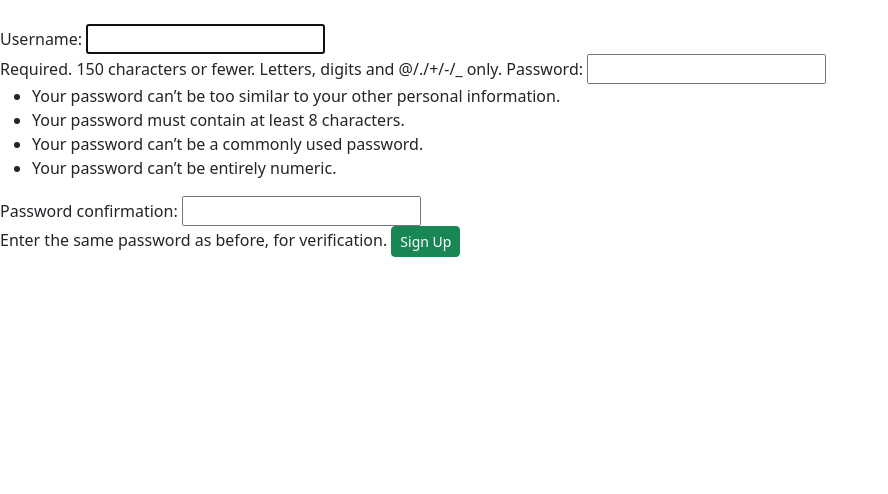
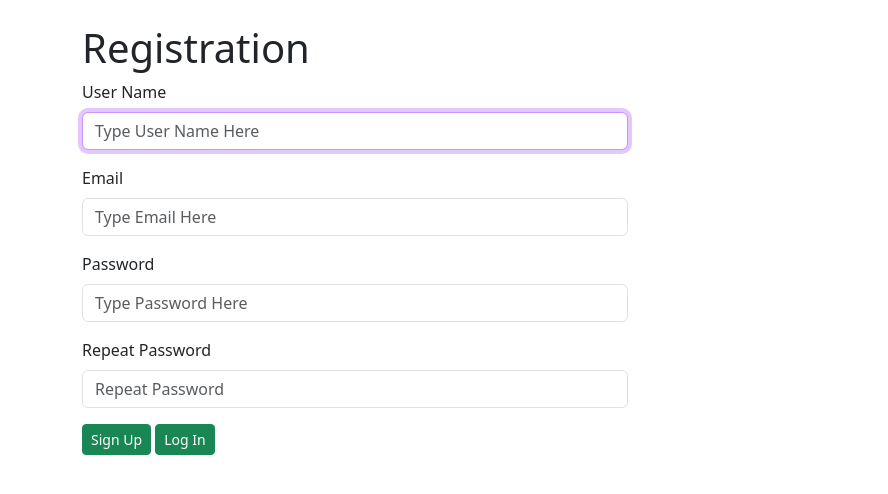
Before and after one commit to 0Naveen0/autonew, a Django app: page /accounts/signup/ in a window 1280 px wide. Shown: the top 494 px of the page, without its empty margins (0-888 px from the left). Run offline with Django 4.2, Linux system fonts and the light colour scheme; some libraries are stand-ins or nearby versions.

Commit message:
Log in page added

```diff
--- /dev/null
+++ b/portfolio_v1.1/accounts/forms.py
@@ -0,0 +1,35 @@
+from django import forms
+from django.contrib.auth.forms import UserCreationForm,AuthenticationForm
+from django.contrib.auth.models import User
+
+# Create your forms here.
+class SignUpForm(UserCreationForm):
+    class Meta:
+        model = User
+        fields = {'username','email','password1','password2'}
+    username = forms.CharField(widget=forms.TextInput(attrs={
+        'placeholder':'Type User Name Here',
+        'class':'form-control'
+    }))
+    email = forms.CharField(widget=forms.EmailInput(attrs={
+        'placeholder':'Type Email Here',
+        'class':'form-control'
+    }))
+    password1 = forms.CharField(widget=forms.PasswordInput(attrs={
+        'placeholder':'Type Password Here',
+        'class':'form-control'
+    }))
+    password2 = forms.CharField(widget=forms.PasswordInput(attrs={
+        'placeholder':'Repeat Password ',
+        'class':'form-control'
+    }))
+
+class LogInForm(AuthenticationForm):
+    username = forms.CharField(widget=forms.TextInput(attrs={
+            'placeholder':'Type User Name Here',
+            'class':'form-control'
+        }))
+    password = forms.CharField(widget=forms.PasswordInput(attrs={
+            'placeholder':'Type Password Here',
+            'class':'form-control'
+        }))
--- a/portfolio_v1.1/accounts/urls.py
+++ b/portfolio_v1.1/accounts/urls.py
@@ -1,7 +1,8 @@
 from django.urls import path
-from .views import SignUpView
+from .views import SignUpView,LogInView
 
 urlpatterns = [
     path("signup/", SignUpView.as_view(), name='signup'),
+    path("login/", LogInView, name='login'),
 
 ]
--- a/portfolio_v1.1/accounts/views.py
+++ b/portfolio_v1.1/accounts/views.py
@@ -1,10 +1,30 @@
-from django.shortcuts import render
-from django.contrib.auth.forms import UserCreationForm
+from django.shortcuts import render,redirect
+#from django.contrib.auth.forms import UserCreationForm
+from django.contrib.auth.models import User
+from .forms import SignUpForm,LogInForm
 from django.urls import reverse_lazy
 from django.views.generic import CreateView
+from django.contrib.auth import authenticate,login
+from django.contrib import messages
 
 # Create your views here.
 class SignUpView(CreateView):
-    form_class = UserCreationForm
+    form_class = SignUpForm
     success_url = reverse_lazy("login")
     template_name = "registration/signup.html"
+
+def LogInView(request):
+    if request.method == "POST":
+        username = request.POST['username']
+        if User.objects.filter(username=username).exists():
+            password = request.POST['password']
+            user = authenticate(request,username=username, password=password)
+            if user is not None:
+                login(request,user)
+                return redirect("home")
+            else:
+                 messages.info(request, "Invalid Credentials.")
+        else:
+            messages.info(request, "User Not Exists.")
+    form_class = LogInForm
+    return render(request,"registration/login.html",{'form':form_class})
--- a/portfolio_v1.1/pages/templates/pages/colors.html
+++ b/portfolio_v1.1/pages/templates/pages/colors.html
@@ -15,7 +15,7 @@
   <div class="container">
     <div class="row">
       <div class="col-md-12 ">
-Colors Section
+Colors Section {{user.is_authenticated}}    {{user}} {{user.username}}
 
 <table class="table">
   <thead>
--- a/portfolio_v1.1/pages/views.py
+++ b/portfolio_v1.1/pages/views.py
@@ -1,10 +1,13 @@
-from django.shortcuts import render
+from django.shortcuts import render,redirect
 from pages.models import Colors
+from django.contrib.auth.decorators import login_required
 
 # Create your views here.
+@login_required(login_url='/accounts/login/')
 def home(request):
     return render(request,'pages/home.html',{})
 
+@login_required(login_url='/accounts/login/')
 def colors(request):
     colors = Colors.objects.all()
     context = {'title':'colors','colors':colors,}
--- a/portfolio_v1.1/templates/registration/signup.html
+++ b/portfolio_v1.1/templates/registration/signup.html
@@ -7,9 +7,49 @@ Sign Up
 
 
 {% block content %}
+<div class="container">
+<div class="row">
+<div class="col-md-6">
+
+
+<h1>Registration</h1>
+
 <form method="post">
 {% csrf_token %}
-{{form}}
+<div class="mb-3">
+    <label for="username" class="form-label">User Name</label>
+    {{form.username}}
+  </div>
+  <div class="mb-3">
+    <label for="email" class="form-label">Email</label>
+    {{form.email}}
+  </div>
+   <div class="mb-3">
+    <label for="password1" class="form-label">Password</label>
+    {{form.password1}}
+  </div>
+   <div class="mb-3">
+    <label for="password2" class="form-label">Repeat Password</label>
+    {{form.password2}}
+  </div>
+
+
+
+
+{% if form.errors or form.non_field_errors %}
+	<div class="text-danger">
+		{% for field in form %}
+			{{field.errors}}
+		{% endfor%}
+		{{form.non_field_errors}}
+
+	</div>
+{% endif %}
+
 <button type="submit" class="btn btn-sm btn-success">Sign Up</button>
+<a href="{% url 'login' %}" class="btn btn-sm btn-success">Log In</a>
 </form>
+</div>
+</div>
+</div>
 {% endblock %}
```
Also changed, not shown: portfolio_v1.1/templates/registration/login.html (+37 -1 lines), portfolio_v1.1/templates/registration/signupnew.html (added, +15 -0 lines), portfolio_v1.1/db.sqlite3.
